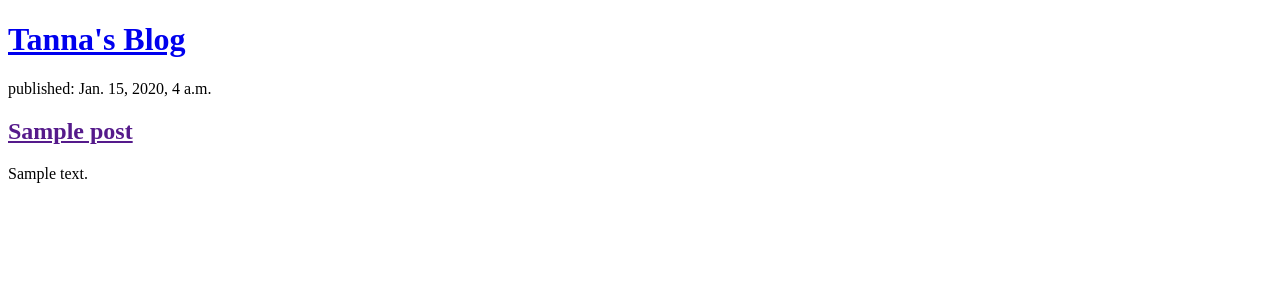
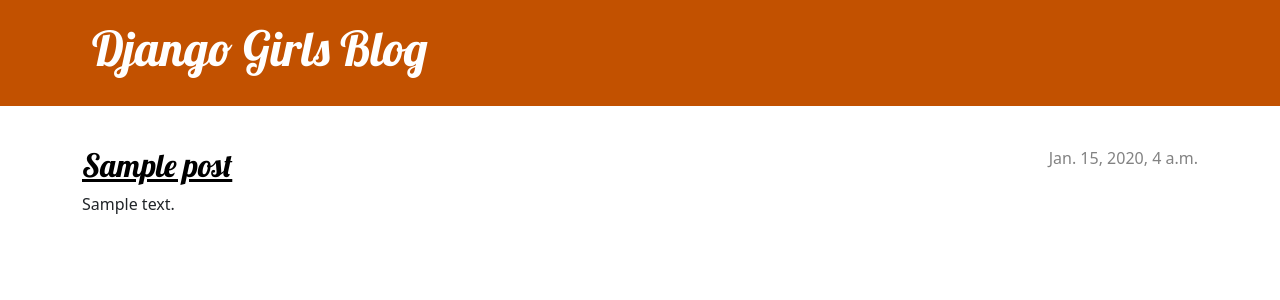
Before and after one commit to tannawest/my-first-blog, a Django app: template blog/templates/blog/post_list.html in a window 1280 px wide. Shown: the top 300 px of the page. Run offline with Django 5.2, Linux system fonts and the light colour scheme; the template is opened without the code that fills it: values that come from a table or form of the project are taken from there, others are empty; tables that the repository leaves empty hold one stand-in row (values such as "Sample post").

Commit message:
Update static files.

```diff
--- /dev/null
+++ b/blog/static/css/blog.css
@@ -0,0 +1,70 @@
+.page-header {
+    background-color: #C25100;
+    margin-top: 0;
+    margin-bottom: 40px;
+    padding: 20px 20px 20px 40px;
+}
+
+.page-header h1,
+.page-header h1 a,
+.page-header h1 a:visited,
+.page-header h1 a:active {
+    color: #ffffff;
+    font-size: 36pt;
+    text-decoration: none;
+}
+
+h1,
+h2,
+h3,
+h4 {
+    font-family: 'Lobster', cursive;
+}
+
+.date {
+    color: #828282;
+}
+
+.save {
+    float: right;
+}
+
+.post-form textarea,
+.post-form input {
+    width: 100%;
+}
+
+.top-menu,
+.top-menu:hover,
+.top-menu:visited {
+    color: #ffffff;
+    float: right;
+    font-size: 26pt;
+    margin-right: 20px;
+}
+
+.post {
+    margin-bottom: 70px;
+}
+
+.post h2 a,
+.post h2 a:visited {
+    color: #000000;
+}
+
+.post > .date,
+.post > .actions {
+    float: right;
+}
+
+.btn-secondary,
+.btn-secondary:visited {
+    color: #C25100;
+    background: none;
+    border-color: #C25100;
+}
+
+.btn-secondary:hover {
+    color: #FFFFFF;
+    background-color: #C25100;
+}
--- /dev/null
+++ b/blog/templates/blog/base.html
@@ -0,0 +1,25 @@
+{% load static %}
+<!DOCTYPE html>
+<html>
+    <head>
+        <title>Django Girls blog</title>
+        <link rel="stylesheet" href="https://cdn.jsdelivr.net/npm/bootstrap@5.3.3/dist/css/bootstrap.min.css" integrity="sha384-QWTKZyjpPEjISv5WaRU9OFeRpok6YctnYmDr5pNlyT2bRjXh0JMhjY6hW+ALEwIH" crossorigin="anonymous">
+        <link rel="stylesheet" href="https://fonts.googleapis.com/css?family=Lobster&subset=latin,latin-ext">
+        <link rel="stylesheet" href="{% static 'css/blog.css' %}">
+    </head>
+    <body>
+        <header class="page-header">
+          <div class="container">
+              <h1><a href="/">Django Girls Blog</a></h1>
+          </div>
+        </header>
+        <main class="container">
+            <div class="row">
+                <div class="col">
+                {% block content %}
+                {% endblock %}
+                </div>
+            </div>
+        </main>
+    </body>
+</html>
--- a/blog/templates/blog/post_list.html
+++ b/blog/templates/blog/post_list.html
@@ -1,19 +1,13 @@
-<!DOCTYPE html>
-<html>
-    <head>
-        <title>Tanna's blog</title>
-    </head>
-    <body>
-        <header>
-            <h1><a href="/">Tanna's Blog</a></h1>
-        </header>
+{% extends 'blog/base.html' %}
 
-        {% for posts in posts %}
-            <article>
-                <time>published: {{ post.published_date }}</time>
-                <h2><a href="">{{ post.title }}</a></h2>
-                <p>{{ post.text|linebreaksbr }}</p>
-            </article>
-        {% endfor %}
-    </body>
-</html>
+{% block content %}
+    {% for post in posts %}
+        <article class="post">
+            <time class="date">
+                {{ post.published_date }}
+            </time>
+            <h2><a href="">{{ post.title }}</a></h2>
+            <p>{{ post.text|linebreaksbr }}</p>
+        </article>
+    {% endfor %}
+{% endblock %}
--- a/mysite/settings.py
+++ b/mysite/settings.py
@@ -23,7 +23,7 @@
 SECRET_KEY = 'django-insecure-eaethfhy@7#e4lq(+3es%91sh#*4da%5kms%i%)^9vy24@xez8'
 
 # SECURITY WARNING: don't run with debug turned on in production!
-DEBUG = False
+DEBUG = True
 
 ALLOWED_HOSTS = ['tannawest.pythonanywhere.com', 'localhost', '127.0.0.1', 'pythonanywhere.com']
 
@@ -120,6 +120,9 @@
 
 STATIC_URL = 'static/'
 STATIC_ROOT = BASE_DIR / 'static'
+STATICFILES_DIRS = [
+    BASE_DIR / 'blog/static',
+]
 
 # Default primary key field type
 # https://docs.djangoproject.com/en/5.1/ref/settings/#default-auto-field
```
Also changed, not shown: 1 other file.
